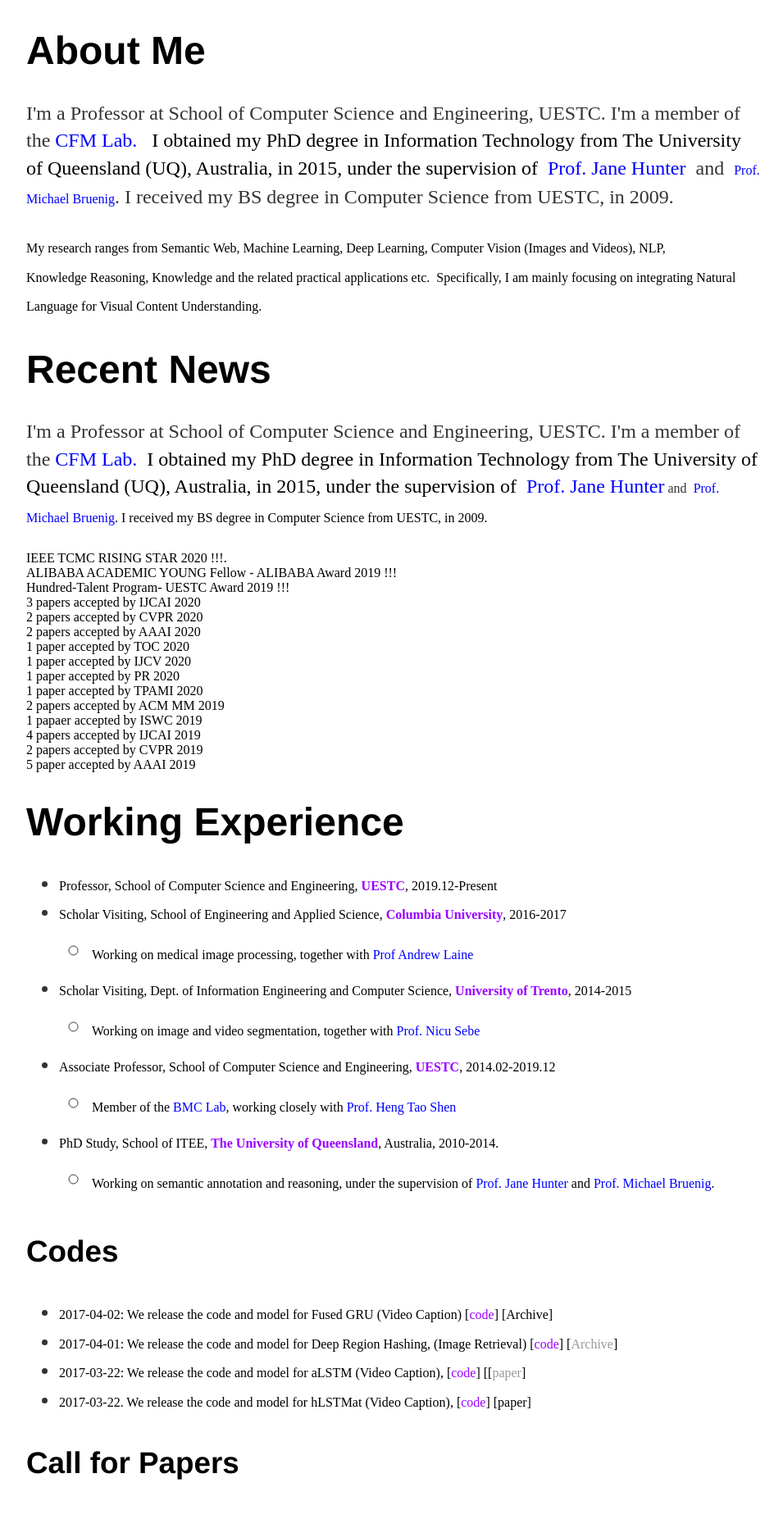
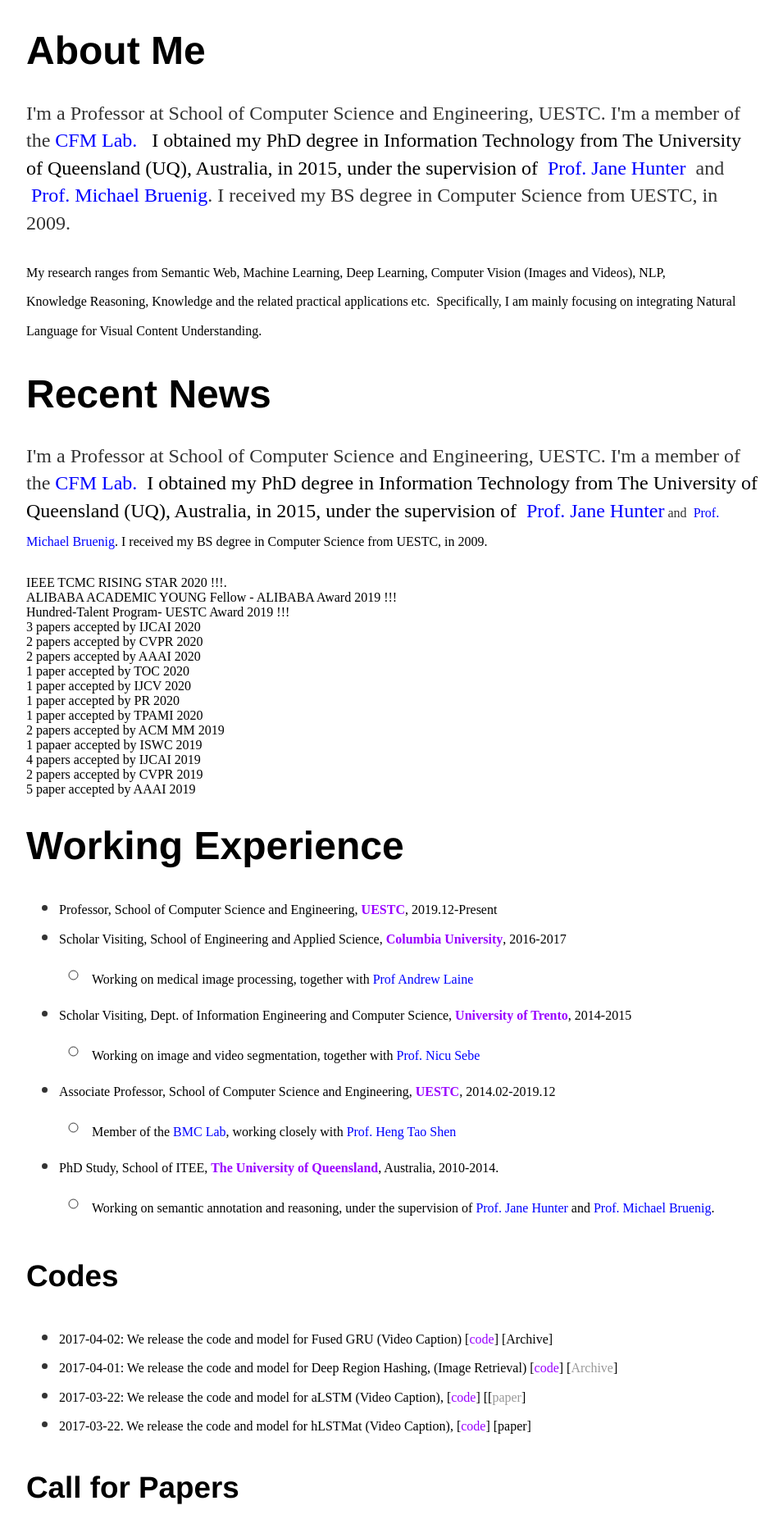
Before and after one commit to lianliGao/lianligao.github.io, a Jekyll site: the page built from index.html, in a window 1280 px wide. Shown: the part 416-2269 px from the top of the page at 82% size, without its empty margins (160-1115 px from the left). Built offline with Jekyll 4.4.1, drawn with Linux system fonts in a browser that asks for light colours.

Commit message:
Update index.html

```diff
--- a/index.html
+++ b/index.html
@@ -26,7 +26,7 @@ I'm a member of the <a href="http://www.google.com/url?q=http%3A%2F%2Fbmc.uestc.
 I obtained my PhD degree in Information Technology from The University of Queensland (UQ), Australia, in 2015, under the supervision of&nbsp;</font>
 <a href="http://www.google.com/url?q=http%3A%2F%2Fstaff.itee.uq.edu.au%2Fjane%2F&amp;sa=D&amp;sntz=1&amp;usg=AFQjCNGfUxvsRu6YwjDfPnRjs-HAAafkvA">
 <font color="#0000ff">Prof. Jane Hunter</font></a>
-&nbsp;and &nbsp;<a href="http://www.google.com/url?q=http%3A%2F%2Fresearchers.uq.edu.au%2Fresearcher%2F5052&amp;sa=D&amp;sntz=1&amp;usg=AFQjCNHImeq8F2P83jIqynMxiqKrxABm_w" style="font-family:times new roman,serif;font-size:medium"><font color="#0000ff">Prof. Michael Bruenig</font></a>. I&nbsp;received my BS degree in Computer Science from UESTC, in 2009.&nbsp;</font></p>
+&nbsp;and &nbsp;<a href="http://www.google.com/url?q=http%3A%2F%2Fresearchers.uq.edu.au%2Fresearcher%2F5052&amp;sa=D&amp;sntz=1&amp;usg=AFQjCNHImeq8F2P83jIqynMxiqKrxABm_w"><font color="#0000ff">Prof. Michael Bruenig</font></a>. I&nbsp;received my BS degree in Computer Science from UESTC, in 2009.&nbsp;</font></p>
 
 <p><span style="background-color:transparent"><font color="#000000"><font face="times new roman, serif" size="3">My research ranges from Semantic Web, Machine Learning, Deep Learning, Computer Vision (Images and Videos), NLP, Knowledge&nbsp;Reasoning, Knowledge&nbsp;and the related practical applications etc.&nbsp; Specifically, I am mainly focusing on integrating Natural Language&nbsp;for Visual Content Understanding.&nbsp;</font></font></span></p>
 <h1> Recent News</h1>
```
